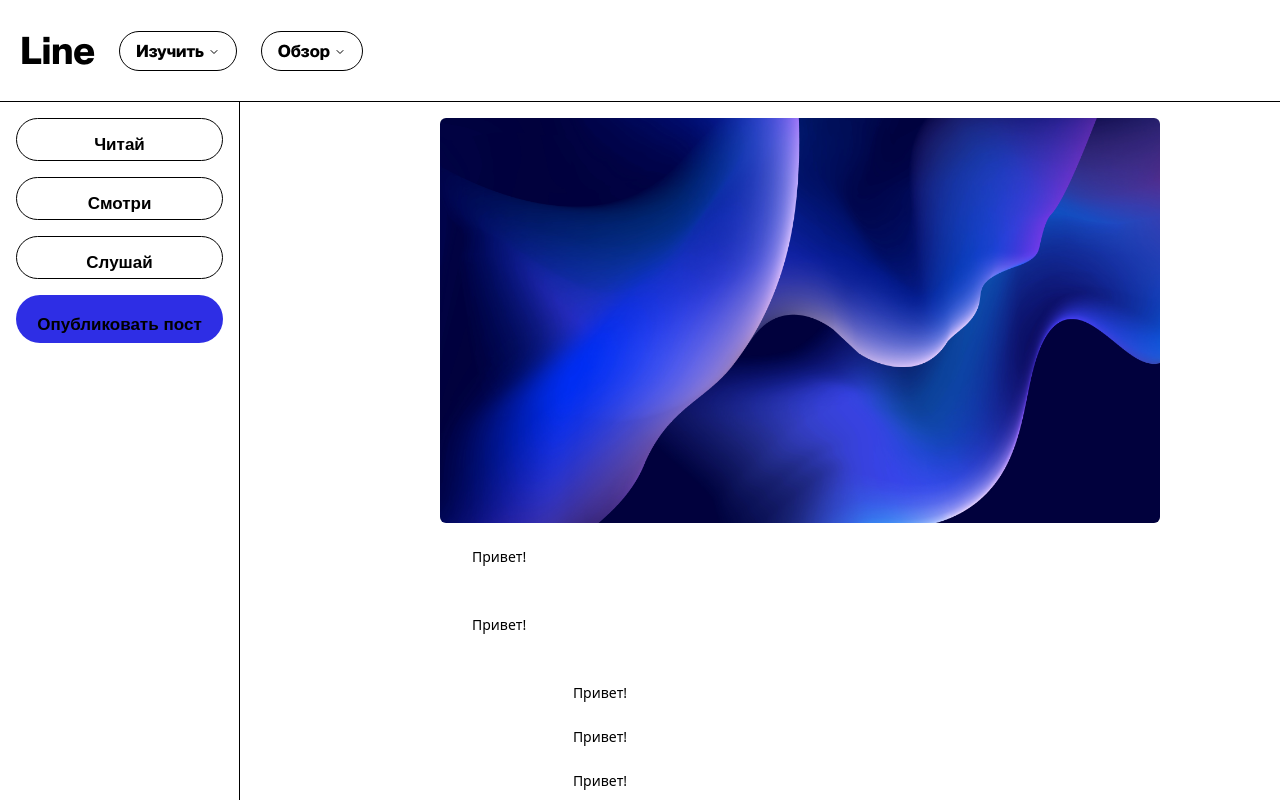
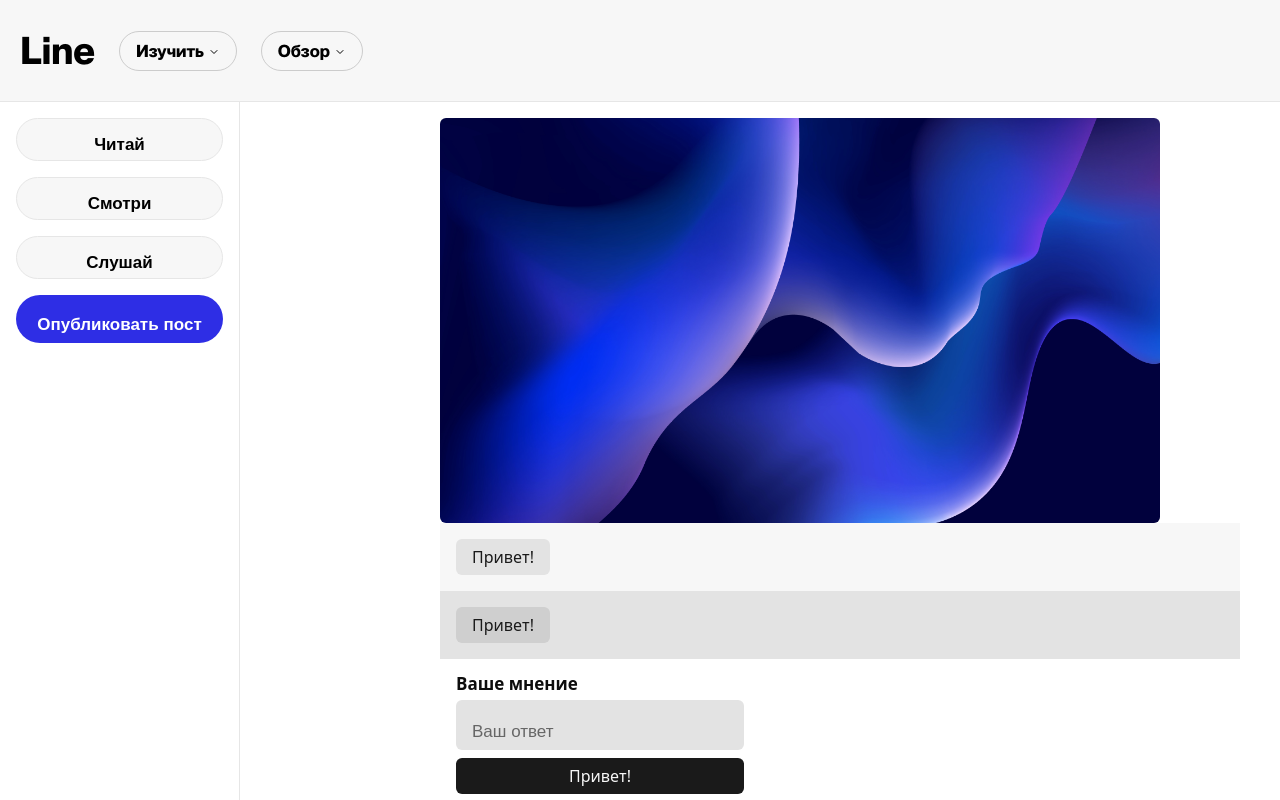
Before and after one commit to memorywanderer/next-components, a Next.js app: page / in a window 1280 px wide. Shown: the top 800 px of the page. Built offline with nearby package versions, Linux system fonts and the light colour scheme.

Commit message:
update color palette add accessibility contrast colors

```diff
--- a/app/globals.css
+++ b/app/globals.css
@@ -60,39 +60,41 @@
     --interface-error-mobile-leading: 15px;
     --interface-error-desktop: 15px;
     --interface-error-desktop-leading: 20px;
+
+
   }
 
   .light {
-    --background: 0, 0, 100%;
+    --background: 0, 0%, 100%;
 
-    --surface-primary: 0, 0, 97%;
-    --surface-secondary: 0, 0, 89%;
-    --surface-tertiary: 0, 0, 81%;
-    --surface-hover: 0, 0, 73%;
+    --surface-primary: 0, 0%, 97%;
+    --surface-secondary: 0, 0%, 89%;
+    --surface-tertiary: 0, 0%, 81%;
+    --surface-hover: 0, 0%, 73%;
     --surface-accent: 230, 100%, 95%;
     --surface-accent-hover: 261, 82%, 89%;
-    --surface-positive: 138, 45%, 96%;
-    --surface-positive-hover: 138, 22%, 91%;
-    --surface-warning: 27, 73%, 97%;
+    --surface-positive: 142, 45%, 96%;
+    --surface-positive-hover: 142, 22%, 91%;
+    --surface-warning: 30, 73%, 97%;
     --surface-warnign-hover: 30, 25%, 92%;
     --surface-negative: 5, 86%, 97%;
     --surface-negative-hover: 5, 32%, 93%;
 
-    --on-surface-primary: 0, 0, 10%;
-    --on-surface-secondary: 0, 0, 25%;
-    --on-surface-tertiary: 0, 0, 40%;
-    --on-surface-faint: 0, 0, 70%;
+    --on-surface-primary: 0, 0%, 5%;
+    --on-surface-secondary: 0, 0%, 25%;
+    --on-surface-tertiary: 0, 0%, 40%;
+    --on-surface-faint: 0, 0%, 50%;
     --on-surface-accent: 240, 82%, 44%;
-    --on-surface-positive: 135, 97%, 26%;
-    --on-surface-warning: 29, 100%, 37%;
-    --on-surface-negative: 5, 100%, 46%;
+    --on-surface-positive: 135, 97%, 22%;
+    --on-surface-warning: 30, 100%, 30%;
+    --on-surface-negative: 5, 100%, 38%;
 
-    --interactive-primary: 0, 0, 10%;
-    --interactive-primary-hover: 0, 0, 3%;
+    --interactive-primary: 0, 0%, 10%;
+    --interactive-primary-hover: 0, 0%, 3%;
     --interactive-secondary: var(--surface-secondary);
-    --interactive-secondary-hover: 0, 0, 85%;
+    --interactive-secondary-hover: 0, 0%, 85%;
     --interactive-tertiary: var(--surface-tertiary);
-    --interactive-tertiary-hover: 0, 0, 76%;
+    --interactive-tertiary-hover: 0, 0%, 76%;
     --interactive-accent: 240, 78%, 54%;
     --interactive-accent-hover: 240, 100%, 35%;
     --interactive-positive: 145, 65%, 37%;
@@ -103,16 +105,17 @@
     --interactive-negative-hover: 5, 82%, 41%;
     --interactive-highlight: 49, 100%, 82%;
 
-    --on-interactive-primary: 0, 0, 97%;
-    --on-interactive-secondary: 0, 0, 10%;
+    --on-interactive-primary: 0, 0%, 97%;
+    --on-interactive-secondary: 0, 0%, 10%;
+    --on-interactive-accent: 0, 0%, 100%;
 
-    --outline-primary: 0, 0, 5%;
-    --outline-primary-hover: 0, 0, 30%;
-    --outline-secondary: 0, 0, 80%;
-    --outline-secondary-hover: 0, 0, 70%;
-    --outline-tertiary: 0, 0, 90%;
-    --outline-tertiary-hover: 0, 0, 82%;
-    --outline-focus: 240, 64%, 72%;
+    --outline-primary: 0, 0%, 5%;
+    --outline-primary-hover: 0, 0%, 30%;
+    --outline-secondary: 0, 0%, 80%;
+    --outline-secondary-hover: 0, 0%, 70%;
+    --outline-tertiary: 0, 0%, 90%;
+    --outline-tertiary-hover: 0, 0%, 82%;
+    --outline-focus: 240, 100%, 65%;
     --outline-accent: 240, 82%, 44%;
     --outline-accent-hover: 240, 99%, 32%;
     --outline-positive: 135, 100%, 26%;
@@ -121,41 +124,43 @@
     --outline-warning-hover: 25, 100%, 25%;
     --outline-negative: 5, 84%, 47%;
     --outline-negative-hover: 5, 82%, 33%;
-    --outline-inversed: 0, 0, 0;
+    --outline-inversed: 0, 0%, 0%;
+
+    --light: hsl(0, 0%, 97%);
+    --dark: hsl(0, 0%, 10%);
   }
 
   .dark {
     --background: 222, 22%, 9%;
-
     --surface-primary: 222, 14%, 15%;
     --surface-secondary: 222, 11%, 23%;
     --surface-tertiary: 222, 9%, 34%;
-    --surface-hover: 222, 10, 18%;
+    --surface-hover: 222, 10%, 18%;
     --surface-accent: 240, 33%, 30%;
     --surface-accent-hover: 240, 31%, 35%;
-    --surface-positive: 142, 25%, 21%;
+    --surface-positive: 142, 25%, 22%;
     --surface-positive-hover: 142, 17%, 29%;
-    --surface-warning: 24, 13%, 23%;
+    --surface-warning: 24, 15%, 22%;
     --surface-warnign-hover: 24, 8%, 30%;
     --surface-negative: 345, 18%, 22%;
     --surface-negative-hover: 343, 12%, 29%;
 
     --on-surface-primary: 222, 2%, 97%;
-    --on-surface-secondary: 222, 2, 85%;
-    --on-surface-tertiary: 222, 2, 70%;
-    --on-surface-faint: 222, 2, 50%;
-    --on-surface-accent: 231, 100%, 85%;
-    --on-surface-positive: 125, 100%, 77%;
+    --on-surface-secondary: 222, 2%, 85%;
+    --on-surface-tertiary: 222, 2%, 70%;
+    --on-surface-faint: 222, 2%, 60%;
+    --on-surface-accent: 231, 100%, 90%;
+    --on-surface-positive: 135, 100%, 77%;
     --on-surface-warning: 30, 100%, 77%;
-    --on-surface-negative: 0, 100%, 77%;
+    --on-surface-negative: 5, 100%, 83%;
 
     --interactive-primary: 222, 14%, 97%;
-    --interactive-primary-hover: 0, 0, 100%;
+    --interactive-primary-hover: 0, 0%, 100%;
     --interactive-secondary: var(--surface-secondary);
     --interactive-secondary-hover: 222, 6%, 27%;
     --interactive-tertiary: var(--surface-tertiary);
     --interactive-tertiary-hover: 222, 6%, 40%;
-    --interactive-accent: 232, 50%, 60%;
+    --interactive-accent: 240, 50%, 60%;
     --interactive-accent-hover: 232, 45%, 64%;
     --interactive-positive: 145, 54%, 34%;
     --interactive-positive-hover: 145, 21%, 49%;
@@ -165,16 +170,17 @@
     --interactive-negative-hover: 0, 54%, 56%;
     --interactive-highlight: 49, 47%, 20%;
 
-    --on-interactive-primary: 0, 0, 97%;
-    --on-interactive-secondary: 0, 0, 10%;
+    --on-interactive-primary: 0, 0%, 10%;
+    --on-interactive-secondary: 0, 0%, 97%;
+    --on-interactive-accent: 0, 0%, 100%;
 
     --outline-primary: 210, 14%, 97%;
-    --outline-primary-hover: 0, 0, 75%;
+    --outline-primary-hover: 0, 0%, 75%;
     --outline-secondary: 217, 6%, 26%;
     --outline-secondary-hover: 217, 5%, 38%;
     --outline-tertiary: 223, 4%, 36%;
-    --outline-tertiary-hover: 216, 2, 54%;
-    --outline-focus: 232, 30%, 62%;
+    --outline-tertiary-hover: 216, 2%, 54%;
+    --outline-focus: 232, 63%, 62%;
     --outline-accent: 232, 100%, 79%;
     --outline-accent-hover: 240, 87%, 74%;
     --outline-positive: 127, 51%, 62%;
@@ -183,7 +189,10 @@
     --outline-warning-hover: 30, 100%, 85%;
     --outline-negative: 359, 53%, 69%;
     --outline-negative-hover: 359, 100%, 83%;
-    --outline-inversed: 0, 0, 100%;
+    --outline-inversed: 0, 0%, 100%;
+
+    --light: hsl(0, 0%, 97%);
+    --dark: hsl(0, 0%, 10%);
   }
 }
 
--- a/app/page.tsx
+++ b/app/page.tsx
@@ -46,7 +46,7 @@ export default function Home() {
 
   return (
     <>
-      <header className="flex items-center w-full gap-6 px-5 border-b py-7 bg-surface-primary border-outline-secondary">
+      <header className="flex items-center w-full gap-6 px-5 border-b py-7 bg-surface-primary border-outline-tertiary">
         <Typography tag="h1" type='heading-one-desktop'>Line</Typography>
         <NavigationMenu>
           <NavigationMenuList>
@@ -127,20 +127,20 @@ export default function Home() {
         </NavigationMenu>
       </header>
       <main className="flex h-screen gap-2">
-        <nav className="h-full p-4 border-r w-60 border-outline-secondary">
+        <nav className="h-full p-4 border-r w-60 border-outline-tertiary">
           <ul className='flex flex-col gap-4'>
             <li>
-              <Link href="#" className="flex justify-center px-4 py-2 border bg-surface-primary rounded-3xl border-outline-secondary hover:bg-surface-interactive hover:text-on-surface-interactive">
+              <Link href="#" className="flex justify-center px-4 py-2 border bg-surface-primary rounded-3xl border-outline-tertiary hover:bg-surface-accent hover:text-on-surface-accent">
                 <Typography type="body-large" className="font-bold">Читай</Typography>
               </Link>
             </li>
             <li>
-              <Link href="#" className="flex justify-center px-4 py-2 border bg-surface-primary rounded-3xl border-outline-secondary hover:bg-surface-interactive hover:text-on-surface-interactive">
+              <Link href="#" className="flex justify-center px-4 py-2 border bg-surface-primary rounded-3xl border-outline-tertiary hover:bg-surface-accent hover:text-on-surface-accent">
                 <Typography type="body-large" className="font-bold">Смотри</Typography>
               </Link>
             </li>
             <li>
-              <Link href="#" className="flex justify-center px-4 py-2 border bg-surface-primary rounded-3xl border-outline-secondary hover:bg-surface-interactive hover:text-on-surface-interactive">
+              <Link href="#" className="flex justify-center px-4 py-2 border bg-surface-primary rounded-3xl border-outline-tertiary hover:bg-surface-accent hover:text-on-surface-accent">
                 <Typography type="body-large" className="font-bold">Слушай</Typography>
               </Link>
             </li>
@@ -168,15 +168,17 @@ export default function Home() {
           </div>
 
           <div className="flex flex-col max-w-xs gap-2 p-4 bg-surface-seconadry">
-
-            <Button>Привет!</Button>
+            <Label htmlFor="opinion">
+              Ваше мнение
+            </Label>
+            <Input id="opinion" name="opinion" placeholder="Ваш ответ" />
+            <Button >Привет!</Button>
             <Button variant="secondary">Привет!</Button>
             <Button variant="tertiary">Привет!</Button>
             <Button variant="outline">Привет!</Button>
             <Button variant="ghost">Привет!</Button>
             <Button variant="link">Привет!</Button>
             <Button variant="negative">Привет!</Button>
-
           </div>
           <div className="p-4 border bg-surface-positive text-on-surface-positive border-outline-positive rounded-xl">
             <Typography tag="h1" type="heading-four-desktop">
@@ -202,7 +204,7 @@ export default function Home() {
               Кажется, что вкусно есть и хорошо себя чувствовать — понятия несовместимые: все вкусное вредно, а пресное и однообразное — полезно
             </Typography>
           </div>
-          <div className="p-4 border bg-surface-interactive text-on-surface-interactive border-outline-interactive rounded-xl">
+          <div className="p-4 border bg-surface-accent text-on-surface-accent border-outline-accent rounded-xl">
             <Typography tag="h1" type="heading-four-desktop">
               Двухфакторная авторизация
             </Typography>
@@ -213,7 +215,7 @@ export default function Home() {
           <Typography tag="h1" type="title-desktop" className="mb-6 text-on-surface-primary">
             Двухфакторная авторизация на госуслугах станет обязательной для всех: как ее настроить
           </Typography>
-          <Typography tag="h1" type="heading-two-desktop" className="mb-4 text-on-surface-primary">
+          <Typography tag="h1" type="heading-two-desktop" className="mb-4 text-on-surface-faint">
             Кажется, что вкусно есть и хорошо себя чувствовать — понятия несовместимые: все вкусное вредно, а пресное и однообразное — полезно
           </Typography>
           <Typography type="body-primary-desktop" className="mb-4 text-on-surface-secondary">
--- a/components/ui/Button/Button.tsx
+++ b/components/ui/Button/Button.tsx
@@ -4,26 +4,26 @@ import { cn } from "@/lib/utils"
 import Link from "next/link"
 
 const buttonVariants = cva(
-  "inline-flex items-center justify-center rounded-md text-sm font-medium transition-colors focus-visible:outline-none focus-visible:ring-2 focus-visible:ring-outline-focus focus-visible:ring-offset-2 focus-visible:ring-offset-background disabled:pointer-events-none disabled:opacity-50",
+  "inline-flex items-center justify-center rounded-md font-medium transition-colors focus-visible:outline-none focus-visible:ring-2 focus-visible:ring-outline-focus focus-visible:ring-offset-2 focus-visible:ring-offset-background disabled:pointer-events-none disabled:opacity-50",
   {
     variants: {
       variant: {
         default:
-          'bg-interactive-primary text-on-interactive-secondary hover:bg-interactive-primary-hover',
+          'bg-interactive-primary text-on-interactive-primary hover:bg-interactive-primary-hover',
         secondary:
           'bg-interactive-secondary text-on-interactive-secondary hover:bg-interactive-secondary-hover',
-        tertiary: "bg-interactive-tertiary text-on-interactive-tertiary hover:bg-interactive-tertiary-hover",
+        tertiary: "bg-interactive-tertiary text-on-interactive-secondary hover:bg-interactive-tertiary-hover",
         // positive: "bg-interactive-positive hover:bg-interactive-positive-hover",
         // warning: "bg-interactive-warning hover:bg-interactive-warning-hover",
         negative:
-          'bg-interactive-secondary text-on-surface-negative hover:bg-interactive-negative hover:text-on-interactive-secondary',
+          'bg-interactive-secondary text-on-surface-negative hover:bg-interactive-negative hover:text-[color:var(--light)]',
         accent:
           'bg-interactive-accent text-on-interactive-accent hover:bg-interactive-accent-hover',
         outline:
-          'bg-transparent border duration-300 hover:bg-interactive-primary hover:border-outline-hover hover:text-on-interactive-secondary',
+          'bg-transparent border duration-300 hover:bg-interactive-primary hover:border-outline-hover hover:text-on-interactive-primary',
         ghost:
           'bg-transparent',
-        link: 'relative z-10 before:absolute before:-z-10 before:bottom-0 before:h-[2px] before:w-full before:bg-interactive-interactive before:hover:h-[8px]',
+        link: 'relative z-10 before:absolute before:-z-10 before:bottom-0 before:h-[2px] before:w-full before:bg-interactive-accent before:hover:h-[8px]',
       },
       size: {
         default: 'h-9 py-2 px-4',
--- a/components/ui/Input/Input.tsx
+++ b/components/ui/Input/Input.tsx
@@ -10,7 +10,7 @@ const Input = React.forwardRef<HTMLInputElement, InputProps>(
     return (
       <input
         className={cn(
-          'flex min-h-[50px] w-full rounded-md bg-surface-secondary py-2 px-4 font-charter font-normal text-on-surface-secondary text-[length:var(--body-primary-desktop)] placeholder:text-on-surface-placeholder placeholder:font-normal placeholder:text-[length:var(--body-large)] focus:outline-none focus:ring-1 focus:ring-outline-focus   disabled:cursor-not-allowed disabled:placeholder:text-on-surface-disabled disabled:bg-surface-disabled peer',
+          'peer flex min-h-[50px] w-full rounded-md bg-surface-secondary py-2 px-4 font-charter font-normal text-on-surface-secondary text-[length:var(--body-primary-desktop)] placeholder:text-on-surface-tertiary placeholder:font-normal placeholder:text-[length:var(--body-large)] focus:outline-none focus:ring-2 focus:ring-outline-focus   disabled:cursor-not-allowed disabled:opactiy-50 ',
           className
         )}
         ref={ref}
--- a/components/ui/label/label.tsx
+++ b/components/ui/label/label.tsx
@@ -9,7 +9,7 @@ const Label = forwardRef<
   <LabelPrimitive.Root
     ref={ref}
     className={cn(
-      'text-on-surface-primary text-[length:var(--body-large)] font-bold leading-none peer-disabled:cursor-not-allowed peer-disabled:text-on-surface-faint',
+      'text-on-surface-primary text-[length:var(--body-large)] font-bold leading-none peer-disabled:cursor-not-allowed peer-disabled:opacity-50',
       className
     )}
     {...props}
--- a/components/ui/toast/toast.tsx
+++ b/components/ui/toast/toast.tsx
@@ -34,7 +34,7 @@ const toastVariants = cva(
           'bg-surface-warning border-outline-warning',
         negative:
           'bg-surface-negative border-outline-negative',
-        interactive:
+        accent:
           'bg-surface-accent border-outline-accent',
       }
     },
--- a/tailwind.config.js
+++ b/tailwind.config.js
@@ -15,7 +15,7 @@ module.exports = {
         "neue-montreal": ['var(--font-neue-montreal)'],
       },
       colors: {
-        background: "hsl(var(--background-primary))",
+        background: "hsl(var(--background))",
         surface: {
           DEFAULT: "hsl(var(--surface-primary))",
           "primary": "hsl(var(--surface-primary))",
@@ -40,6 +40,7 @@ module.exports = {
           "secondary-hover": "hsl(var(--outline-secondary-hover)",
           "tertiary": "hsl(var(--outline-tertiary))",
           "tertiary-hover": "hsl(var(--outline-tertiary-hover)",
+          "focus": "hsl(var(--outline-focus))",
           "faint": "hsl(var(--outline-faint))",
           "faint-hover": "hsl(var(--outline-faint-hover))",
           "faint-disabled": "hsla(var(--outline-faint-disabled))",
@@ -56,7 +57,7 @@ module.exports = {
           "negative-disabled": "hsla(var(--outline-negative-disabled))",
           "inversed": "hsl(var(--outline-inversed))",
         },
-        "interactive": {
+        interactive: {
           DEFAULT: "hsl(var(--interactive-primary))",
           "primary": "hsl(var(--interactive-primary))",
           "primary-hover": "hsl(var(--interactive-primary-hover))",
@@ -78,6 +79,8 @@ module.exports = {
           DEFAULT: "hsl(var(--on-surface-primary))",
           "primary": "hsl(var(--on-surface-primary))",
           "secondary": "hsl(var(--on-surface-secondary))",
+          "tertiary": "hsl(var(--on-surface-tertiary))",
+          "faint": "hsl(var(--on-surface-faint))",
           "accent": "hsl(var(--on-surface-accent))",
           "positive": "hsl(var(--on-surface-positive))",
           "warning": "hsl(var(--on-surface-warning))",
@@ -87,7 +90,9 @@ module.exports = {
           DEFAULT: "hsl(var(--on-interactive-primary))",
           primary: "hsl(var(--on-interactive-primary))",
           secondary: "hsl(var(--on-interactive-secondary))",
-        }
+          accent: "hsl(var(--on-interactive-accent))",
+        },
+
       },
       backgroundImage: {
         'gradient-radial': 'radial-gradient(var(--tw-gradient-stops))',
```
